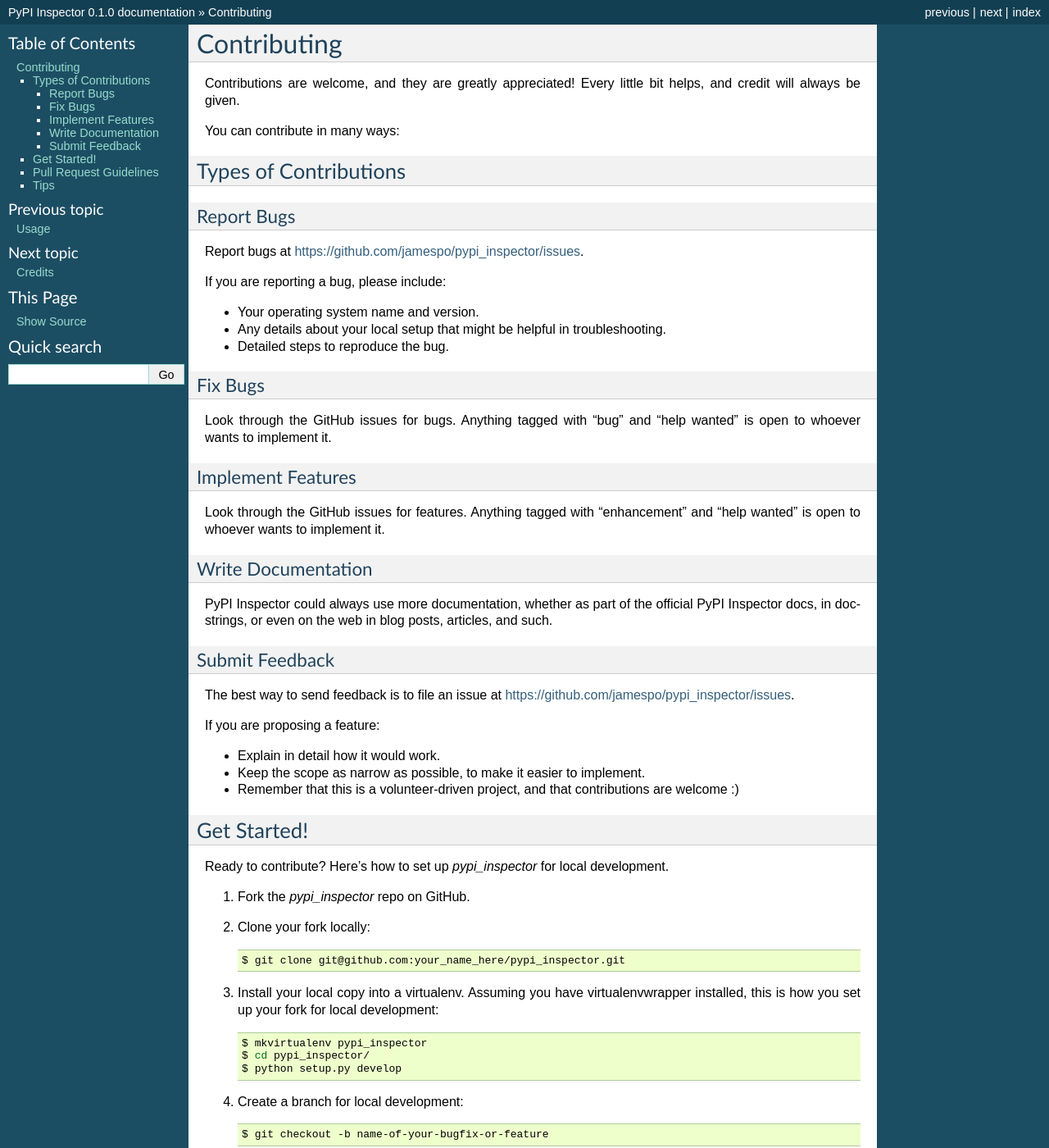
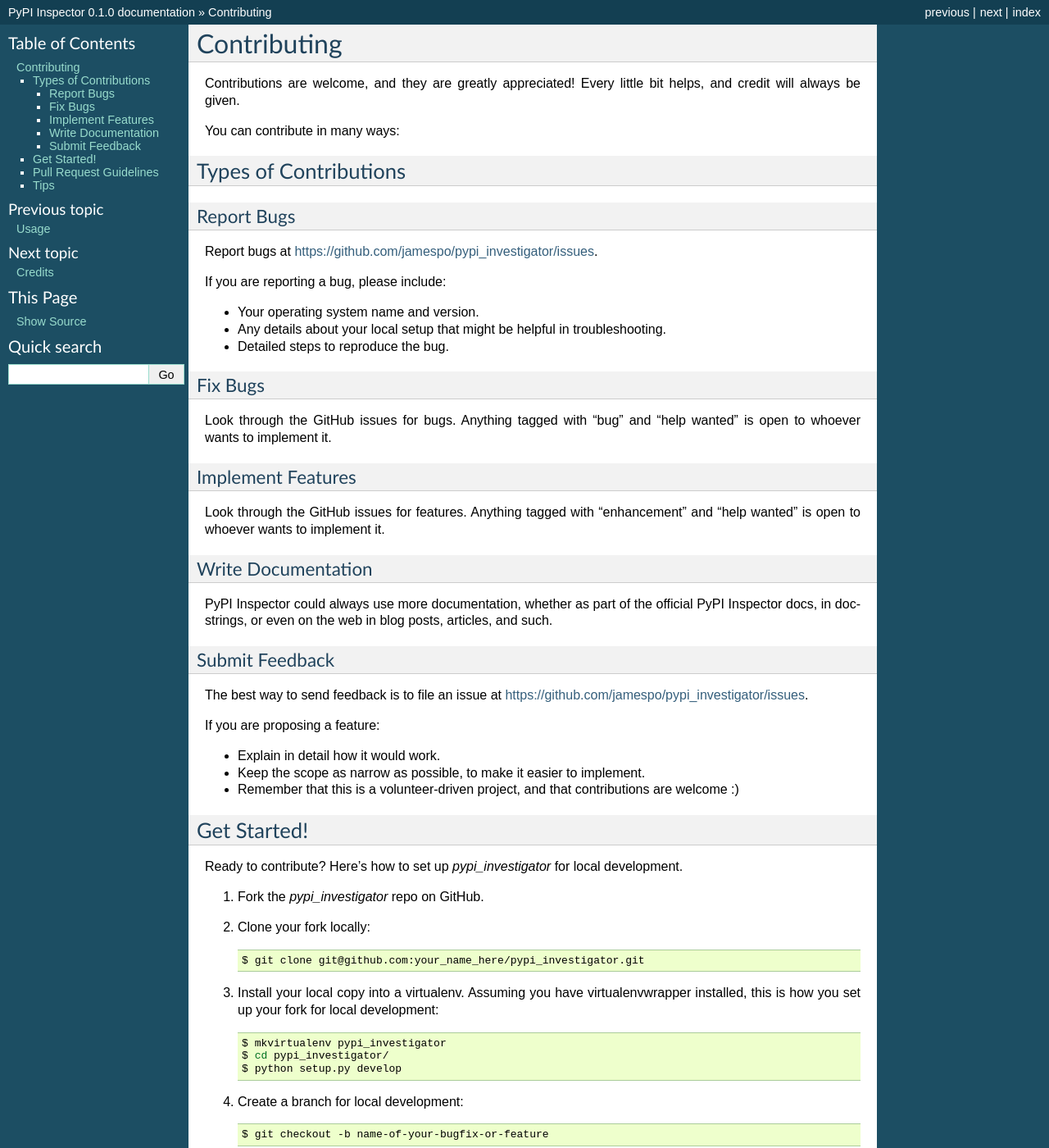
Before and after one commit to jamespo/pypi_investigator, a Sphinx documentation site: the page built from docs/contributing.rst, in a window 1280 px wide and 1400 px high. Shown: the whole window at 82% size. Built offline with Sphinx 7.4.7, drawn with Linux system fonts in a browser that asks for light colours; pages that are not in the unit, such as notebooks, are missing from menus; some of the changed text lies outside the part shown.

Commit message:
fixed rename

```diff
--- a/CONTRIBUTING.rst
+++ b/CONTRIBUTING.rst
@@ -15,7 +15,7 @@
 Report Bugs
 ~~~~~~~~~~~
 
-Report bugs at https://github.com/jamespo/pypi_inspector/issues.
+Report bugs at https://github.com/jamespo/pypi_investigator/issues.
 
 If you are reporting a bug, please include:
 
@@ -45,7 +45,7 @@
 Submit Feedback
 ~~~~~~~~~~~~~~~
 
-The best way to send feedback is to file an issue at https://github.com/jamespo/pypi_inspector/issues.
+The best way to send feedback is to file an issue at https://github.com/jamespo/pypi_investigator/issues.
 
 If you are proposing a feature:
 
@@ -57,17 +57,17 @@
 Get Started!
 ------------
 
-Ready to contribute? Here's how to set up `pypi_inspector` for local development.
+Ready to contribute? Here's how to set up `pypi_investigator` for local development.
 
-1. Fork the `pypi_inspector` repo on GitHub.
+1. Fork the `pypi_investigator` repo on GitHub.
 2. Clone your fork locally::
 
-    $ git clone git@github.com:your_name_here/pypi_inspector.git
+    $ git clone git@github.com:your_name_here/pypi_investigator.git
 
 3. Install your local copy into a virtualenv. Assuming you have virtualenvwrapper installed, this is how you set up your fork for local development::
 
-    $ mkvirtualenv pypi_inspector
-    $ cd pypi_inspector/
+    $ mkvirtualenv pypi_investigator
+    $ cd pypi_investigator/
     $ python setup.py develop
 
 4. Create a branch for local development::
@@ -78,7 +78,7 @@
 
 5. When you're done making changes, check that your changes pass flake8 and the tests, including testing other Python versions with tox::
 
-    $ flake8 pypi_inspector tests
+    $ flake8 pypi_investigator tests
     $ python setup.py test or py.test
     $ tox
 
@@ -102,7 +102,7 @@
    your new functionality into a function with a docstring, and add the
    feature to the list in README.rst.
 3. The pull request should work for Python 2.6, 2.7, 3.3, 3.4 and 3.5, and for PyPy. Check
-   https://travis-ci.org/jamespo/pypi_inspector/pull_requests
+   https://travis-ci.org/jamespo/pypi_investigator/pull_requests
    and make sure that the tests pass for all supported Python versions.
 
 Tips
@@ -111,4 +111,4 @@
 To run a subset of tests::
 
 
-    $ python -m unittest tests.test_pypi_inspector
+    $ python -m unittest tests.test_pypi_investigator
--- a/docs/conf.py
+++ b/docs/conf.py
@@ -1,7 +1,7 @@
 #!/usr/bin/env python
 # -*- coding: utf-8 -*-
 #
-# pypi_inspector documentation build configuration file, created by
+# pypi_investigator documentation build configuration file, created by
 # sphinx-quickstart on Tue Jul  9 22:26:36 2013.
 #
 # This file is execfile()d with the current directory set to its
@@ -31,7 +31,7 @@
 # version is used.
 sys.path.insert(0, project_root)
 
-import pypi_inspector
+import pypi_investigator
 
 # -- General configuration ---------------------------------------------
 
@@ -63,9 +63,9 @@
 # the built documents.
 #
 # The short X.Y version.
-version = pypi_inspector.__version__
+version = pypi_investigator.__version__
 # The full version, including alpha/beta/rc tags.
-release = pypi_inspector.__version__
+release = pypi_investigator.__version__
 
 # The language for content autogenerated by Sphinx. Refer to documentation
 # for a list of supported languages.
@@ -188,7 +188,7 @@
 #html_file_suffix = None
 
 # Output file base name for HTML help builder.
-htmlhelp_basename = 'pypi_inspectordoc'
+htmlhelp_basename = 'pypi_investigatordoc'
 
 
 # -- Options for LaTeX output ------------------------------------------
@@ -208,7 +208,7 @@
 # (source start file, target name, title, author, documentclass
 # [howto/manual]).
 latex_documents = [
-    ('index', 'pypi_inspector.tex',
+    ('index', 'pypi_investigator.tex',
      u'PyPI Inspector Documentation',
      u'James Powell', 'manual'),
 ]
@@ -239,7 +239,7 @@
 # One entry per manual page. List of tuples
 # (source start file, name, description, authors, manual section).
 man_pages = [
-    ('index', 'pypi_inspector',
+    ('index', 'pypi_investigator',
      u'PyPI Inspector Documentation',
      [u'James Powell'], 1)
 ]
@@ -254,10 +254,10 @@
 # (source start file, target name, title, author,
 #  dir menu entry, description, category)
 texinfo_documents = [
-    ('index', 'pypi_inspector',
+    ('index', 'pypi_investigator',
      u'PyPI Inspector Documentation',
      u'James Powell',
-     'pypi_inspector',
+     'pypi_investigator',
      'One line description of project.',
      'Miscellaneous'),
 ]
--- a/docs/usage.rst
+++ b/docs/usage.rst
@@ -4,4 +4,4 @@
 
 To use PyPI Inspector in a project::
 
-    import pypi_inspector
+    import pypi_investigator
--- a/setup.cfg
+++ b/setup.cfg
@@ -7,7 +7,7 @@
 search = version='{current_version}'
 replace = version='{new_version}'
 
-[bumpversion:file:pypi_inspector/__init__.py]
+[bumpversion:file:pypi_investigator/__init__.py]
 search = __version__ = '{current_version}'
 replace = __version__ = '{new_version}'
 
--- a/travis_pypi_setup.py
+++ b/travis_pypi_setup.py
@@ -20,7 +20,7 @@
     from urllib.request import urlopen
 
 
-GITHUB_REPO = 'jamespo/pypi_inspector'
+GITHUB_REPO = 'jamespo/pypi_investigator'
 TRAVIS_CONFIG_FILE = os.path.join(
     os.path.dirname(os.path.abspath(__file__)), '.travis.yml')
 
```
Also changed, not shown: README.rst (+9 -9 lines), docs/installation.rst (+5 -5 lines), setup.py (+5 -5 lines), .travis.yml, pypi_investigator/__init__.py (renamed from pypi_inspector/__init__.py), 11 other files.
